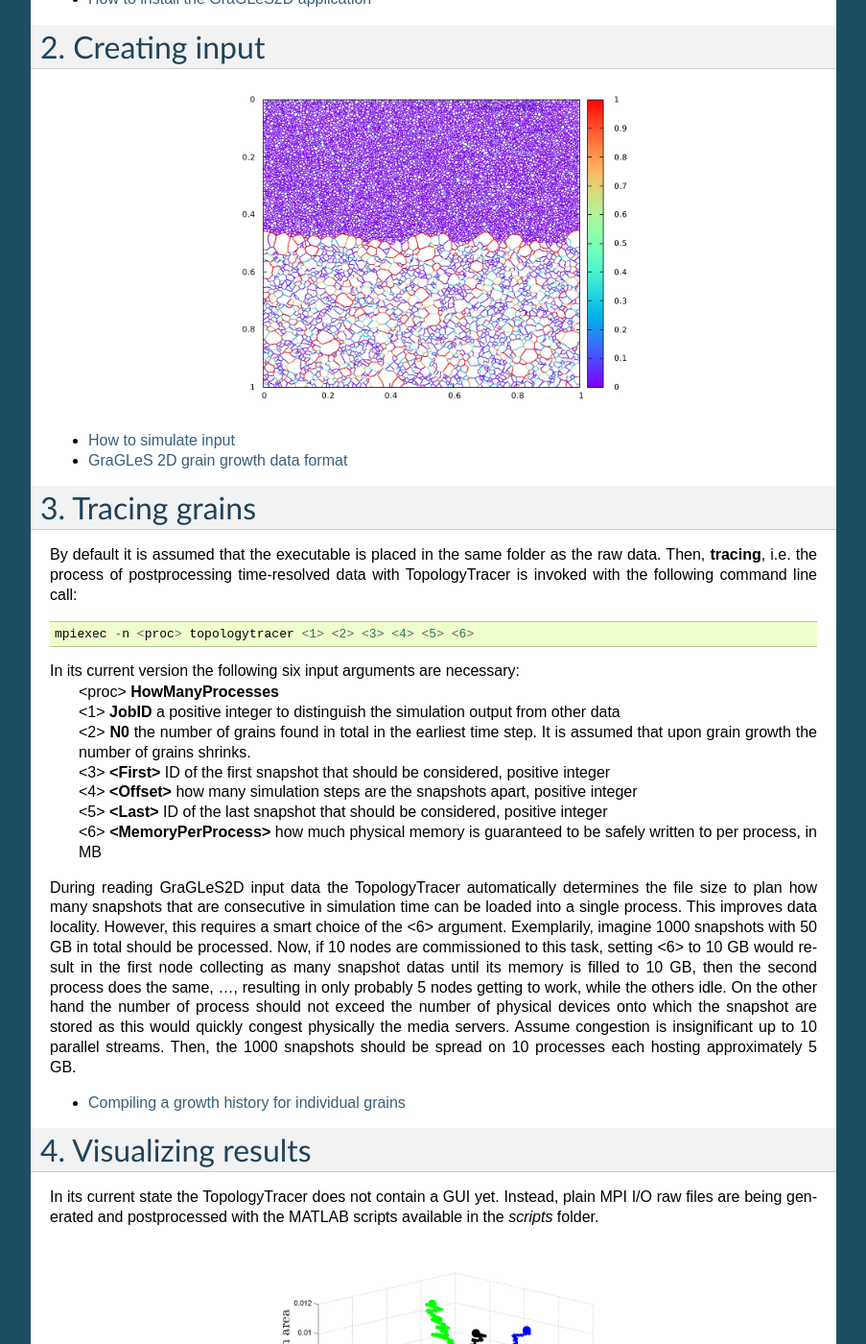
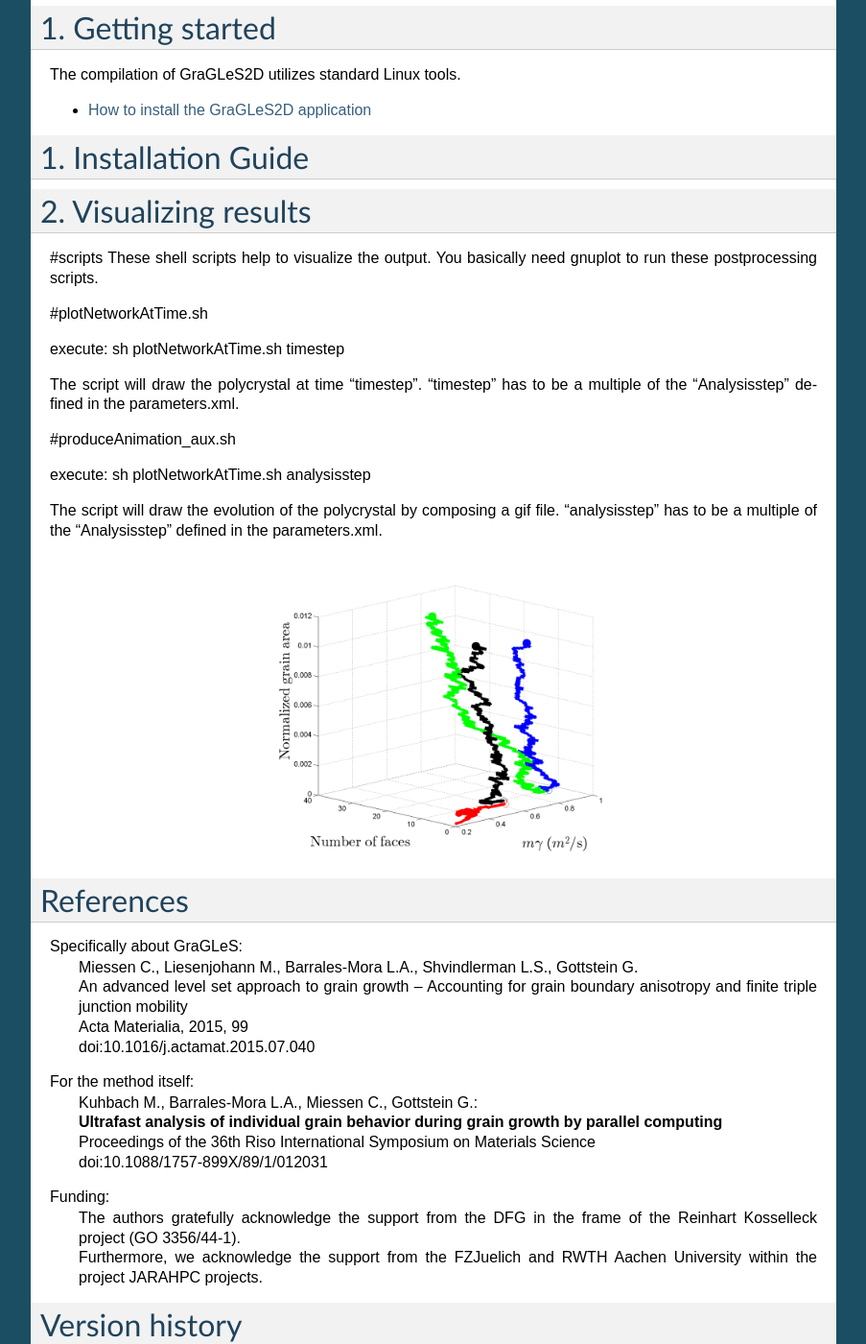
Before and after one commit to GraGLeS/GraGLeS2D, a Sphinx documentation site: the page built from docs/source/index.rst, in a window 1280 px wide and 1400 px high, scrolled down 405 px. Shown: the whole window at 96% size, without its empty margins (198-1101 px from the left). Built offline with Sphinx 7.4.7, drawn with Linux system fonts in a browser that asks for light colours; some of the changed text lies outside the part shown.

Commit message:
Update index.rst

```diff
--- a/docs/source/index.rst
+++ b/docs/source/index.rst
@@ -1,8 +1,11 @@
-.. Documentation to the TopologyTracer
+.. Documentation to the GraGLeS 2d Project
 .. ===================================
 
-TopologyTracer is a postprocessing tool for the identification of structural changes in the topology, the properties of grains, and their neighbors from grain growth simulation data conducted in synthetic polycrystals.
-The source is developed by Markus Kuhbach at the Institute of Physical Metallurgy and Metal Physics.
+The Grain Growth Level Set simulation tool is a 2D evolution solver for arbitrary tesselations. The evolution can be discribed by a gradient flow - in the shown apllication we implemented a weighted mean curvature flow. This models the well-known physical phenomena of grain growth in polycrystalline materials. We also hand out a suited post analysis tools to depict the topological transformation of the evolution. See
+
+https://github.com/mkuehbach/TopologyTracer
+
+for further details. The GraGLes project is developed by Christian Mießen and Nikola Velinov at the Institute of Physical Metallurgy and Metal Physics.
 
  .. figure:: ../images/IMMLogo.png
    :scale: 50%
@@ -12,7 +15,7 @@
 1. Getting started
 ^^^^^^^^^^^^^^^^^^
 
-The compilation of TopologyTracer utilizes standard Linux tools.
+The compilation of GraGLeS2D utilizes standard Linux tools.
 
 .. toctree::
    :maxdepth: 2
@@ -20,55 +23,32 @@
    setup
 
 
-2. Creating input
+1. Installation Guide
 ^^^^^^^^^^^^^^^^^
-
- .. figure:: ../images/SCubeBiProtrusions.jpg
-   :scale: 40%
-   :align: center
-
-
-.. toctree::
-   :maxdepth: 2
-
-   simulate
-   input
-
-
-3. Tracing grains
-^^^^^^^^^^^^^^^^^
-
-By default it is assumed that the executable is placed in the same folder as the raw data. Then, **tracing**, i.e. the process of postprocessing time-resolved data with TopologyTracer is invoked with the following command line call::
-
-   mpiexec -n <proc> topologytracer <1> <2> <3> <4> <5> <6>
-
-In its current version the following six input arguments are necessary:
- | <proc> **HowManyProcesses**
- | <1> **JobID** a positive integer to distinguish the simulation output from other data
- | <2> **N0** the number of grains found in total in the earliest time step. It is assumed that upon grain growth the number of grains shrinks.
- | <3> **<First>** ID of the first snapshot that should be considered, positive integer
- | <4> **<Offset>** how many simulation steps are the snapshots apart, positive integer
- | <5> **<Last>** ID of the last snapshot that should be considered, positive integer
- | <6> **<MemoryPerProcess>** how much physical memory is guaranteed to be safely written to per process, in MB
 
 
 
-During reading GraGLeS2D input data the TopologyTracer automatically determines the file size to plan how many snapshots that are consecutive in simulation time can be loaded into a single process. This improves data locality.
-However, this requires a smart choice of the <6> argument. Exemplarily, imagine 1000 snapshots with 50 GB in total should be processed. Now, if 10 nodes are commissioned to this task, setting <6> to 10 GB would result in the first node collecting as many snapshot datas until its memory is filled to 10 GB, then the second process does the same, ..., resulting in only probably 5 nodes getting to work, while the others idle.
-On the other hand the number of process should not exceed the number of physical devices onto which the snapshot are stored as this would quickly congest physically the media servers. Assume congestion is insignificant up to 10 parallel streams.
-Then, the 1000 snapshots should be spread on 10 processes each hosting approximately 5 GB.
 
-
-.. toctree::
-   :maxdepth: 2
-
-   tracing
-
-
-4. Visualizing results
+2. Visualizing results
 ^^^^^^^^^^^^^^^^^^^^^^
 
-In its current state the TopologyTracer does not contain a GUI yet. Instead, plain MPI I/O raw files are being generated and postprocessed with the MATLAB scripts available in the *scripts* folder.
+#scripts
+These shell scripts help to visualize the output. You basically need gnuplot to run these postprocessing scripts.
+
+#plotNetworkAtTime.sh
+
+execute: sh plotNetworkAtTime.sh timestep
+
+The script will draw the polycrystal at time "timestep".
+"timestep" has to be a multiple of the "Analysisstep" defined in the parameters.xml.
+
+#produceAnimation_aux.sh
+
+execute: sh plotNetworkAtTime.sh analysisstep
+
+The script will draw the evolution of the polycrystal by composing a gif file.
+"analysisstep" has to be a multiple of the "Analysisstep" defined in the parameters.xml.
+
 
 .. figure:: ../images/SCubeBiFastestSlowest.jpg
    :scale: 40%
@@ -79,18 +59,17 @@
 References
 ^^^^^^^^^^
 
-For the method itself:
- | Kuhbach M., Barrales-Mora L.A., Miessen C., Gottstein G.:
- | **Ultrafast analysis of individual grain behavior during grain growth by parallel computing**
- | Proceedings of the 36th Riso International Symposium on Materials Science
- | doi:10.1088/1757-899X/89/1/012031
-
 Specifically about GraGLeS:
  | Miessen C., Liesenjohann M., Barrales-Mora L.A., Shvindlerman L.S., Gottstein G.
  | An advanced level set approach to grain growth – Accounting for grain boundary anisotropy and finite triple junction mobility
  | Acta Materialia, 2015, 99
  | doi:10.1016/j.actamat.2015.07.040
 
+For the method itself:
+ | Kuhbach M., Barrales-Mora L.A., Miessen C., Gottstein G.:
+ | **Ultrafast analysis of individual grain behavior during grain growth by parallel computing**
+ | Proceedings of the 36th Riso International Symposium on Materials Science
+ | doi:10.1088/1757-899X/89/1/012031
 
 Funding:
  | The authors gratefully acknowledge the support from the DFG in the frame of the Reinhart Kosselleck project (GO 3356/44-1).
@@ -100,7 +79,7 @@
 Version history
 ^^^^^^^^^^^^^^^
 
- | **v0.1** first set of functionalities to obtain temporal trajectories in topology/mobility/energy phase space, simple neighbor correlations and disorientation
+ | **v0.1**
 
 
 Licence
```
